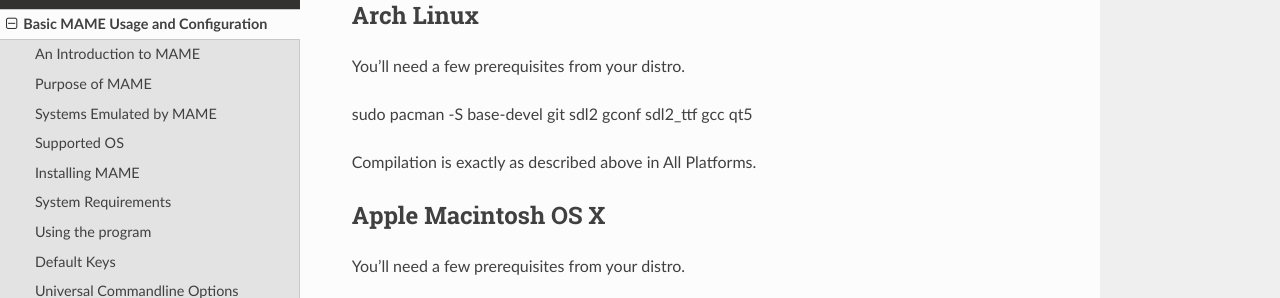
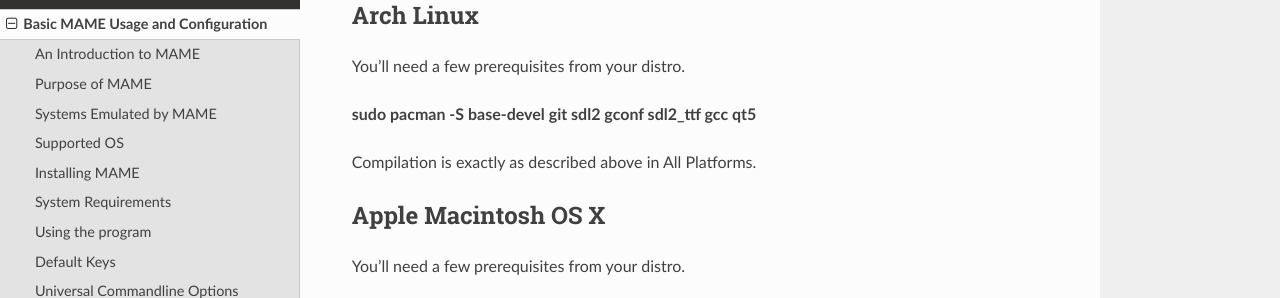
Before and after one commit to mamedev/docs, a Sphinx documentation site: the page built from source/basicuse/compilingmame.rst, in a window 1280 px wide and 900 px high, scrolled down 1465 px. Shown: the part 152-450 px from the top of the window. Built offline with Sphinx 7.4.7 and the Read the Docs theme 2.0.0, drawn with Linux system fonts in a browser that asks for light colours.

Commit message:
Correct missing emphasis on Arch Linux instructions

```diff
--- a/source/basicuse/compilingmame.rst
+++ b/source/basicuse/compilingmame.rst
@@ -66,7 +66,7 @@ Arch Linux
 
 You'll need a few prerequisites from your distro.
 
-sudo pacman -S base-devel git sdl2 gconf sdl2_ttf gcc qt5
+**sudo pacman -S base-devel git sdl2 gconf sdl2_ttf gcc qt5**
 
 Compilation is exactly as described above in All Platforms.
 
```
